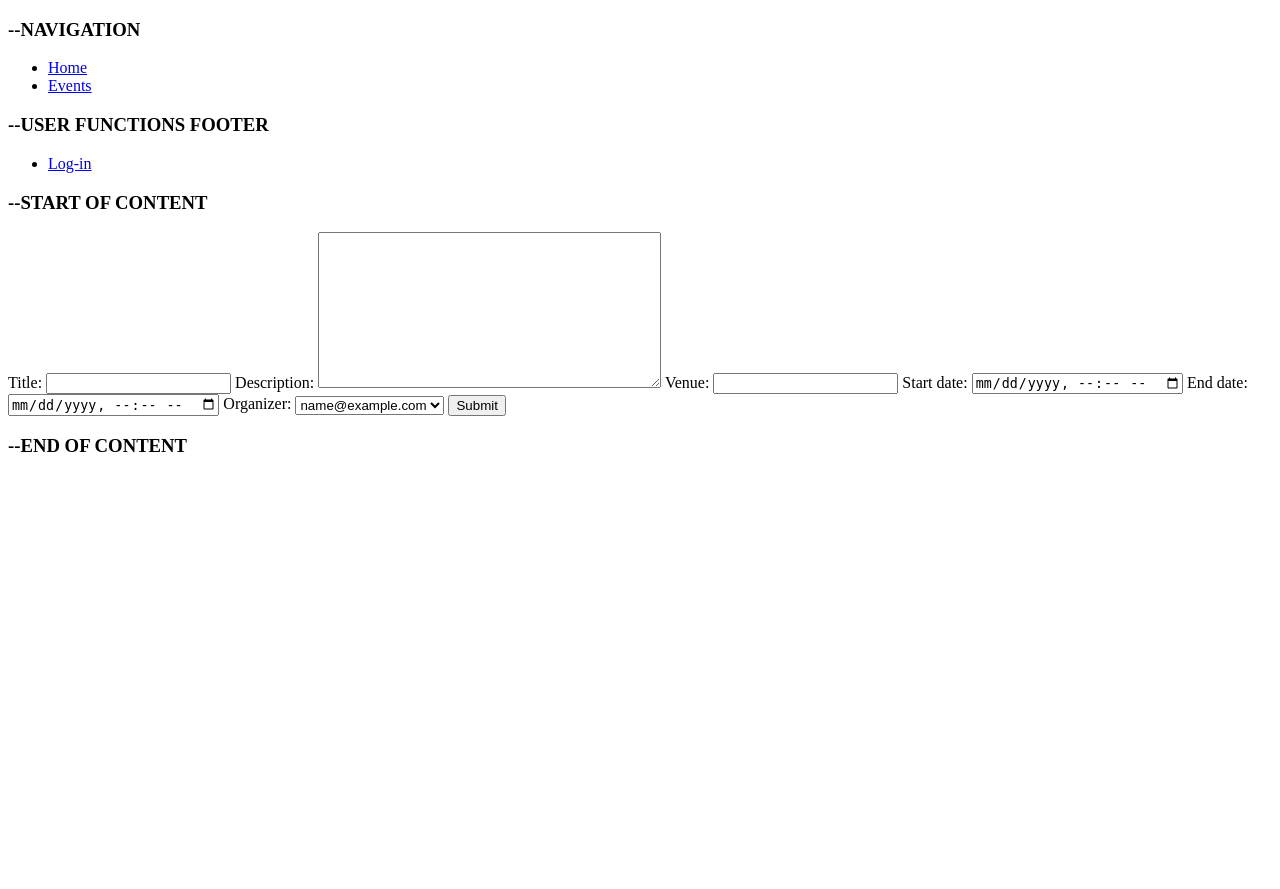
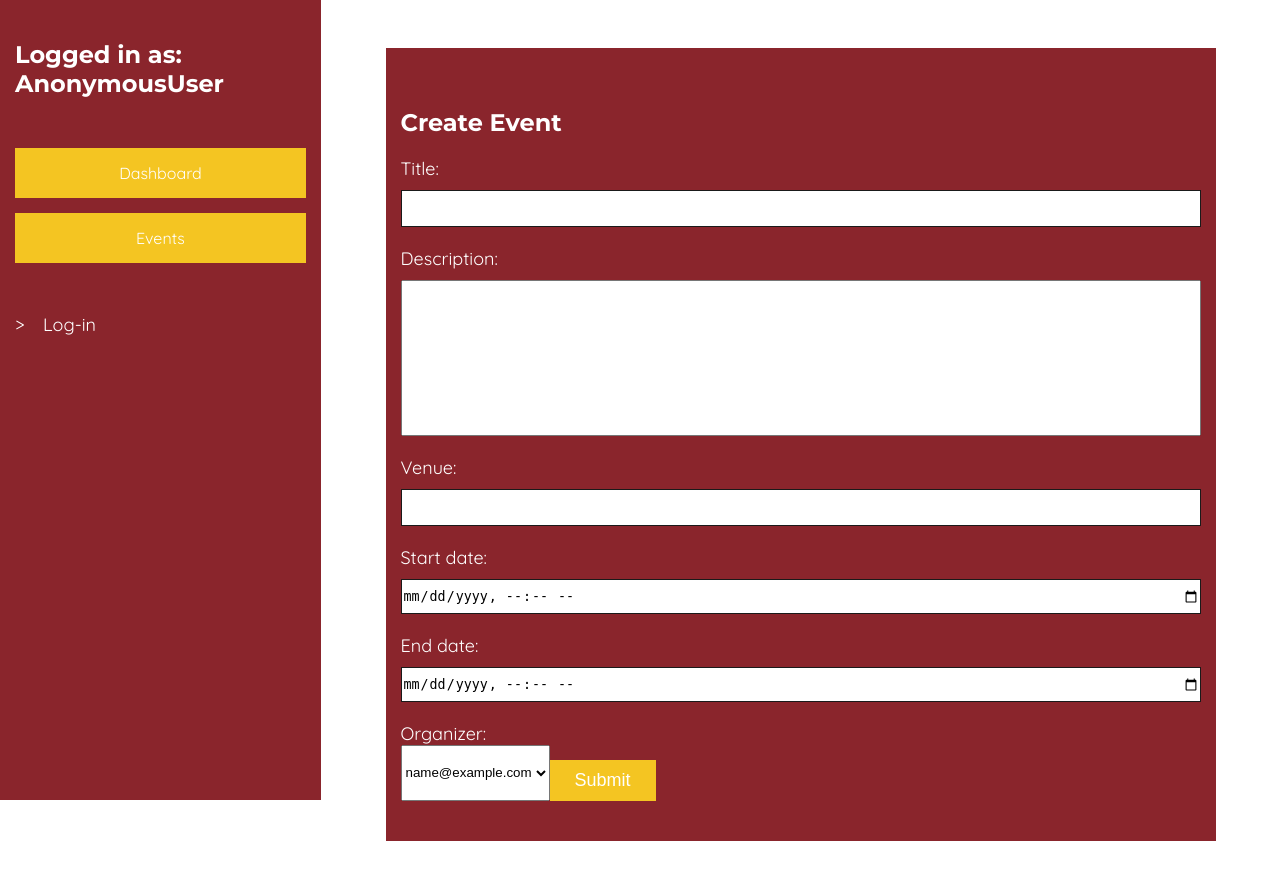
Before and after one commit to anonymous2439/eregister, a Django app: page /event/create/ in a window 1280 px wide. Before the commit the page ends 452 px from the top, so only its background shows below. Run offline with Django 4.2, Linux system fonts and the light colour scheme; tables that the repository leaves empty hold one stand-in row (values such as "Sample post").

Commit message:
added styles

```diff
--- a/pages/static/pages/styles.css
+++ b/pages/static/pages/styles.css
@@ -1,7 +1,49 @@
-.wrapper{max-width:1400px; margin: 0 auto;}
+@import url('https://fonts.googleapis.com/css2?family=Quicksand:wght@300;400;500;600;700&display=swap');
+@import url('https://fonts.googleapis.com/css2?family=Bebas+Neue&display=swap');
+@import url('https://fonts.googleapis.com/css2?family=Montserrat:ital,wght@0,100;0,200;0,300;0,400;0,500;0,600;0,700;0,800;0,900;1,100;1,200;1,300;1,400;1,500;1,600;1,700;1,800;1,900&display=swap');
+
+:root {
+  --color-primary: #8A252C;
+  --color-secondary: #F4C522;
+}
+html, body{font-family: "Quicksand"}
+h1, h2, h3, h4{font-family: "Montserrat"}
+table { background: var(--color-primary); color: #fff; width: 100%; padding: 1px; }
+table th { font-size: 22px; font-weight: 700; text-align: left; }
+tbody { background: #fff; color: #000; }
+thead { background: var(--color-secondary); color: black; }
+table th, table td { padding: 10px; }
+
+.wrapper{max-width:1400px; margin: 0 auto;padding-left: 291px;}
 
 #preview{width:500px;height: 500px;margin:0px auto;background: #1a1a1a;}
-#login-form{}
-#login-form label{}
-#login-form input{}
-#login-form button{}
+
+#user_info { margin: 0; }
+#user_info h2 span { display: block; }
+main h1 { margin-bottom: 60px; }
+.main_nav { position: fixed; top: 0; left: 0; bottom: 0; background: var(--color-primary); color: #fff; padding: 40px 15px; max-width: 291px;width: 100%;}
+.main_con { padding: 40px 25px; }
+.main_nav nav ul { padding: 0;  margin: 50px 0;}
+.main_nav ul li { list-style-type: none; }
+.main_nav nav ul li a { color: #fff; text-align: center; display: block; line-height: 50px; margin-bottom: 15px; background: var(--color-secondary); text-decoration: none; }
+.main_nav nav ul li a:hover { background: var(--color-primary); box-shadow: 0px 0px 0px 2px var(--color-secondary); transition: .6s;}
+
+.user_functions ul { padding: 0; }
+.user_functions ul li { margin-bottom: 15px; }
+.user_functions ul li a { color: #fff; font-size: 18px;text-decoration: none;position: relative;padding-left: 28px;}
+.user_functions ul li a::before { content: ">"; position: absolute; left: 0; }
+.user_functions ul li a:hover { text-decoration: underline; }
+
+.register_form_con { max-width: 500px; margin: 0 auto; }
+
+.edit_event_form_con { max-width: 800px; margin: 0 auto; }
+
+.create_event_form_con { max-width: 800px; margin: 0 auto; }
+
+/* v_form */
+.v_form { background: var(--color-primary); padding: 40px 15px; width: 100%; color: #fff; display: flex;flex-wrap: wrap;}
+.v_form label { display: block; font-size: 18px; width:100%;}
+.v_form input { width: 100%; border: 1px solid #1a1a1a; height: 33px; margin: 10px 0 20px; }
+.v_form textarea { resize: none; width: 100%; margin: 10px 0 20px;}
+.v_form button { border: none; background: var(--color-secondary); color: #ffff; padding: 10px 25px; font-size: 18px; margin-top: 15px; cursor: pointer;transition: .6s;}
+.v_form button:hover { background: var(--color-primary); box-shadow: 0 0 0 1px var(--color-secondary); color: var(--color-secondary); }
--- a/pages/templates/base.html
+++ b/pages/templates/base.html
@@ -9,15 +9,15 @@
     {% block head %}{% endblock head %}
 </head>
 <body>
-    <header>
-        <div class="wrapper">
-            <h3>--NAVIGATION</h3>
+    <div class="main_nav">
+        <h2 id="user_info">Logged in as: <span>{{ user }}</span></h2>
         <nav>
             <ul>
-                    <li><a href="{% url 'home' %}">Home</a></li>
+                <li><a href="{% url 'home' %}">Dashboard</a></li>
                 <li><a href="{% url 'event_home' %}">Events</a></li>
             </ul>
         </nav>
+
         {% if messages %}
         <ul class="messages">
             {% for message in messages %}
@@ -29,8 +29,6 @@
         <div class="user_functions">
             <div>
                 {% if user and user.is_authenticated %}
-                        <h3>--USER FUNCTIONS</h3>
-                        Logged in as: {{ user }}
                     <ul>
                         {% if user.is_superuser %}
                         <li><a href="{% url 'event_manage' %}">Manage Event</a></li>
@@ -38,7 +36,7 @@
                         {% endif %}
                     </ul>
                 {% endif %}
-                        <h3>--USER FUNCTIONS FOOTER</h3>
+
                     <ul>
                         {% if not user.is_authenticated %}
                         <li><a href="{% url 'login' %}">Log-in</a></li>
@@ -49,16 +47,22 @@
                     </ul>
             </div>
         </div>
+
     </div>
+
+    <header>
+
     </header>
+
+    <main>
         <div class="wrapper">
-        <h3>--START OF CONTENT</h3>
+            <div class="main_con">
 
                     {% block content %} {% endblock content %}
 
-        <h3>--END OF CONTENT</h3>
             </div>
-
+        </div>
+    </main>
     <script src="https://code.jquery.com/jquery-3.6.3.min.js" integrity="sha256-pvPw+upLPUjgMXY0G+8O0xUf+/Im1MZjXxxgOcBQBXU=" crossorigin="anonymous"></script>
     {% block scripts %}{% endblock scripts %}
 </body>
--- a/pages/templates/pages/event/create_event.html
+++ b/pages/templates/pages/event/create_event.html
@@ -2,10 +2,12 @@
 {% load static %}
 
 {% block content %}
-
-<form method="post">
-    {% csrf_token %}
-    {{ create_event_form }}
-    <button type="submit">Submit</button>
-</form>
+<div class="create_event_form_con">
+    <form method="post" class="v_form">
+        <h2>Create Event</h2>
+        {% csrf_token %}
+        {{ create_event_form }}
+        <button type="submit">Submit</button>
+    </form>
+</div>
 {% endblock content %}
--- a/pages/templates/pages/event/manage_event.html
+++ b/pages/templates/pages/event/manage_event.html
@@ -8,6 +8,7 @@
     <a id="trigger" href="javascript:;">Delete</a>
 </div>
 <table class="events-tbl">
+    <thead>
     <tr>
         <th></th>
         <th>Title</th>
@@ -16,6 +17,8 @@
         <th>End Date</th>
         <th></th>
     </tr>
+    </thead>
+    <tbody>
 {% for event in events %}
     <tr>
         <td><input name="events_checkbox" type="checkbox" value="{{ event.pk }}" /></td>
@@ -25,6 +28,7 @@
         <td>{{ event.end_date }}</td>
         <td><a href="{% url 'event_edit' event_id=event.id %}">Edit</a></td>
     </tr>
+    </tbody>
 {% endfor %}
 </table>
 {% endblock content %}
--- a/pages/views.py
+++ b/pages/views.py
@@ -5,6 +5,8 @@ from django.contrib import messages
 from django.contrib.auth import authenticate, logout, login
 from django.http import JsonResponse
 from django.shortcuts import render, redirect
+from django.utils import timezone
+
 from events.models import Event, Participant
 from users.models import User
 from .forms import LoginForm, RegisterUserForm, EventForm
@@ -14,8 +16,8 @@ default_password = "defaultpassword"
 
 def home(request):
     template = 'pages/index.html'
-
-    return render(request, template)
+    upcoming_events = Event.objects.filter(start_date__gte=timezone.now()).order_by('start_date')
+    return render(request, template, {'upcoming_events': upcoming_events})
 
 
 def register_user(request):
```
Also changed, not shown: pages/templates/pages/event/edit_event.html (+7 -5 lines), pages/templates/pages/event/index.html (+6 -1 lines), pages/templates/pages/index.html (+9 -1 lines), pages/templates/pages/register_user.html (+9 -5 lines), pages/templates/pages/login.html (line endings or trailing spaces). Lines whose indentation alone changed are shown as unchanged.
